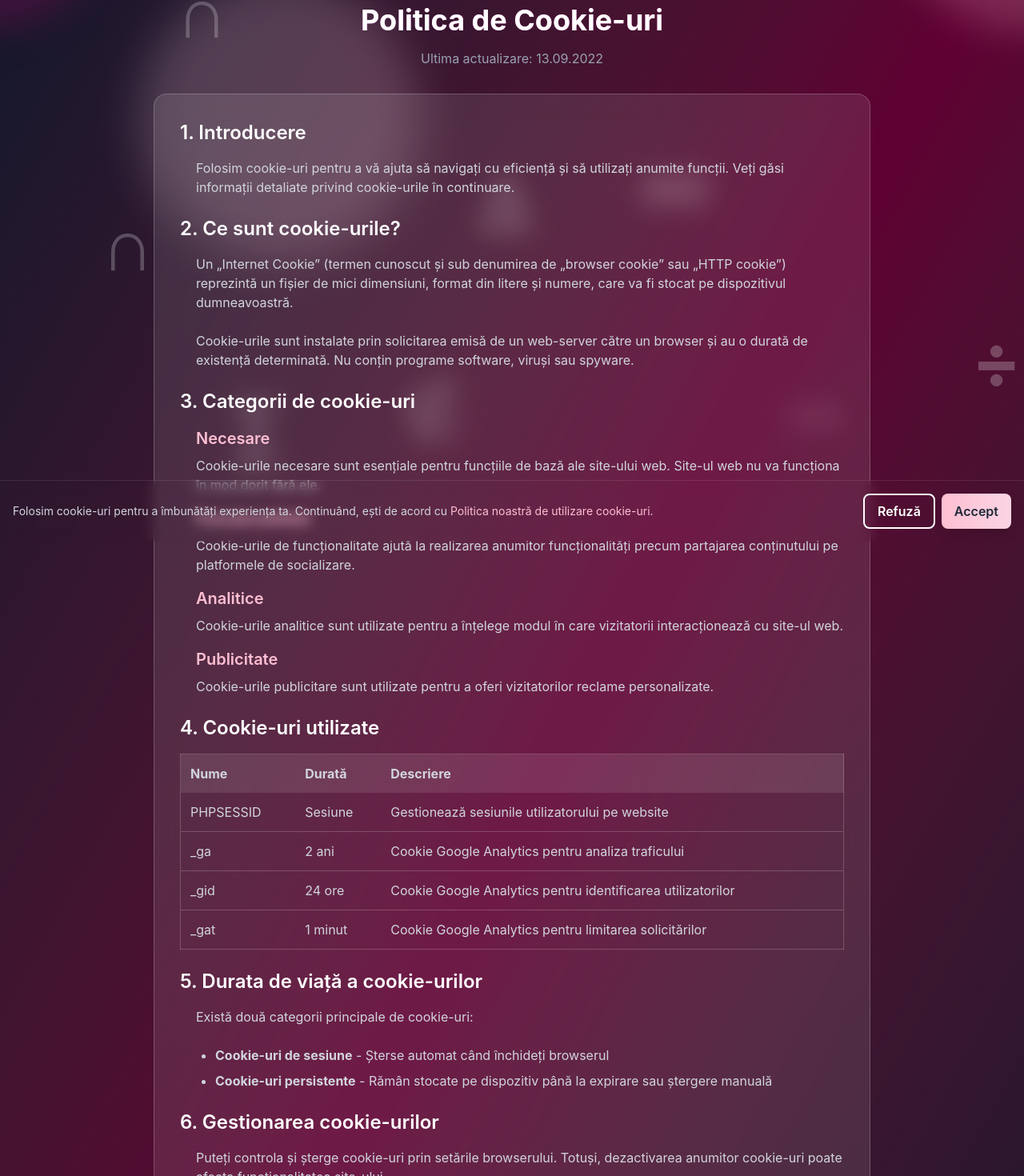
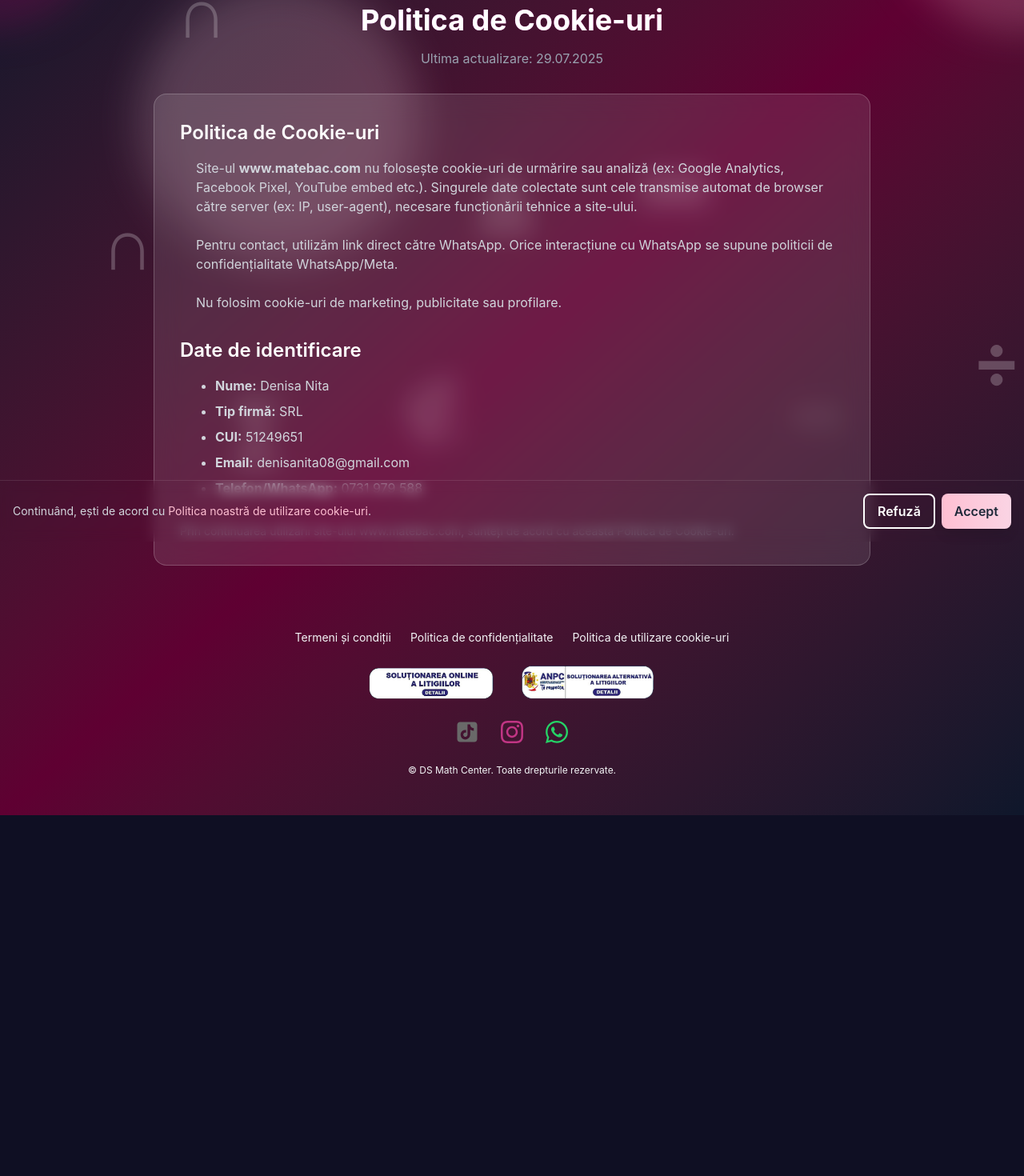
Before and after one commit to andrei-vataselu/math_meditatii, a Next.js app: page /politica-cookies in a window 1280 px wide. Shown: the part 123-1593 px from the top of the page at 80% size. After the commit the page ends 1142 px from the top, so only its background shows below. Built offline with nearby package versions, Linux system fonts and the light colour scheme.

Commit message:
updated code

```diff
--- a/src/app/components/CookieBanner.tsx
+++ b/src/app/components/CookieBanner.tsx
@@ -37,7 +37,7 @@ export default function CookieBanner() {
     >
       <div className="max-w-7xl mx-auto px-4 flex flex-col md:flex-row items-center justify-between gap-4">
         <div className="text-sm text-gray-300 text-center md:text-left">
-          Folosim cookie-uri pentru a îmbunătăți experiența ta. Continuând, ești de acord cu{' '}
+        Continuând, ești de acord cu{' '}
           <Link href="/politica-cookies" className="text-[#FEBFD2] hover:underline">
             Politica noastră de utilizare cookie-uri
           </Link>.
--- a/src/app/components/Footer.tsx
+++ b/src/app/components/Footer.tsx
@@ -71,11 +71,11 @@ export default function Footer() {
           <FaInstagram size={32} color="#C13584" />
           </a>
           <a
-            href="https://chat.whatsapp.com/KXZcwE814NtLImYiBYkOBd"
+            href="https://wa.me/40731979588"
             target="_blank"
             rel="noopener noreferrer"
             className="w-8 h-8 flex items-center justify-center"
-            aria-label="Instagram"
+            aria-label="WhatsApp"
           >
           <FaWhatsapp size={32} color="#25D366" />
           </a>
--- a/src/app/politica-cookies/page.tsx
+++ b/src/app/politica-cookies/page.tsx
@@ -32,7 +32,7 @@ function CookiesContent() {
               transition={{ duration: 0.6, delay: 0.3 }}
               className="text-gray-400 mb-6"
             >
-              Ultima actualizare: 13.09.2022
+              Ultima actualizare: 29.07.2025
             </motion.p>
           </div>
 
@@ -43,110 +43,28 @@ function CookiesContent() {
             transition={{ duration: 0.6}}
           >
             <div className="prose prose-invert prose-lg max-w-none">
-              <h2 className="text-2xl font-semibold text-white mb-4">1. Introducere</h2>
+              <h2 className="text-2xl font-semibold text-white mb-4">Politica de Cookie-uri</h2>
               <p className="mb-6 text-gray-300 ml-5">
-                Folosim cookie-uri pentru a vă ajuta să navigați cu eficiență și să utilizați anumite funcții. Veți găsi informații detaliate privind cookie-urile în continuare.
-              </p>
-
-              <h2 className="text-2xl font-semibold text-white mb-4">2. Ce sunt cookie-urile?</h2>
-              <p className="mb-6 text-gray-300 ml-5">
-                Un „Internet Cookie” (termen cunoscut și sub denumirea de „browser cookie” sau „HTTP cookie”) reprezintă un fișier de mici dimensiuni, format din litere și numere, care va fi stocat pe dispozitivul dumneavoastră.
+                Site-ul <strong>www.matebac.com</strong> nu folosește cookie-uri de urmărire sau analiză (ex: Google Analytics, Facebook Pixel, YouTube embed etc.).
+                Singurele date colectate sunt cele transmise automat de browser către server (ex: IP, user-agent), necesare funcționării tehnice a site-ului.
               </p>
               <p className="mb-6 text-gray-300 ml-5">
-                Cookie-urile sunt instalate prin solicitarea emisă de un web-server către un browser și au o durată de existență determinată. Nu conțin programe software, viruși sau spyware.
-              </p>
-
-              <h2 className="text-2xl font-semibold text-white mb-4">3. Categorii de cookie-uri</h2>
-              <div className="mb-6 text-gray-300 ml-5">
-                <h3 className="text-xl font-semibold text-[#FEBFD2] mb-2">Necesare</h3>
-                <p className="mb-4">
-                  Cookie-urile necesare sunt esențiale pentru funcțiile de bază ale site-ului web. Site-ul web nu va funcționa în mod dorit fără ele.
-                </p>
-
-                <h3 className="text-xl font-semibold text-[#FEBFD2] mb-2">Funcționalitate</h3>
-                <p className="mb-4">
-                  Cookie-urile de funcționalitate ajută la realizarea anumitor funcționalități precum partajarea conținutului pe platformele de socializare.
-                </p>
-
-                <h3 className="text-xl font-semibold text-[#FEBFD2] mb-2">Analitice</h3>
-                <p className="mb-4">
-                  Cookie-urile analitice sunt utilizate pentru a înțelege modul în care vizitatorii interacționează cu site-ul web.
-                </p>
-
-                <h3 className="text-xl font-semibold text-[#FEBFD2] mb-2">Publicitate</h3>
-                <p>
-                  Cookie-urile publicitare sunt utilizate pentru a oferi vizitatorilor reclame personalizate.
-                </p>
-              </div>
-
-              <h2 className="text-2xl font-semibold text-white mb-4">4. Cookie-uri utilizate</h2>
-              <div className="mb-6 overflow-x-auto">
-                <table className="w-full text-gray-300 border border-white/20">
-                  <thead>
-                    <tr className="bg-white/10">
-                      <th className="p-3 text-left">Nume</th>
-                      <th className="p-3 text-left">Durată</th>
-                      <th className="p-3 text-left">Descriere</th>
-                    </tr>
-                  </thead>
-                  <tbody>
-                    <tr className="border-b border-white/20">
-                      <td className="p-3">PHPSESSID</td>
-                      <td className="p-3">Sesiune</td>
-                      <td className="p-3">Gestionează sesiunile utilizatorului pe website</td>
-                    </tr>
-                    <tr className="border-b border-white/20">
-                      <td className="p-3">_ga</td>
-                      <td className="p-3">2 ani</td>
-                      <td className="p-3">Cookie Google Analytics pentru analiza traficului</td>
-                    </tr>
-                    <tr className="border-b border-white/20">
-                      <td className="p-3">_gid</td>
-                      <td className="p-3">24 ore</td>
-                      <td className="p-3">Cookie Google Analytics pentru identificarea utilizatorilor</td>
-                    </tr>
-                    <tr>
-                      <td className="p-3">_gat</td>
-                      <td className="p-3">1 minut</td>
-                      <td className="p-3">Cookie Google Analytics pentru limitarea solicitărilor</td>
-                    </tr>
-                  </tbody>
-                </table>
-              </div>
-
-              <h2 className="text-2xl font-semibold text-white mb-4">5. Durata de viață a cookie-urilor</h2>
-              <p className="mb-6 text-gray-300 ml-5">
-                Există două categorii principale de cookie-uri:
-              </p>
-              <ul className="list-disc pl-6 mb-6 space-y-2 text-gray-300 ml-5">
-                <li><strong>Cookie-uri de sesiune</strong> - Șterse automat când închideți browserul</li>
-                <li><strong>Cookie-uri persistente</strong> - Rămân stocate pe dispozitiv până la expirare sau ștergere manuală</li>
-              </ul>
-
-              <h2 className="text-2xl font-semibold text-white mb-4">6. Gestionarea cookie-urilor</h2>
-              <p className="mb-6 text-gray-300 ml-5">
-                Puteți controla și șterge cookie-uri prin setările browserului. Totuși, dezactivarea anumitor cookie-uri poate afecta funcționalitatea site-ului.
+                Pentru contact, utilizăm link direct către WhatsApp. Orice interacțiune cu WhatsApp se supune politicii de confidențialitate WhatsApp/Meta.
               </p>
               <p className="mb-6 text-gray-300 ml-5">
-                Pentru instrucțiuni specifice browserului dumneavoastră:
+                Nu folosim cookie-uri de marketing, publicitate sau profilare.
               </p>
+              <h2 className="text-2xl font-semibold text-white mb-4 mt-8">Date de identificare</h2>
               <ul className="list-disc pl-6 mb-6 space-y-2 text-gray-300 ml-5">
-                <li><a href="https://support.microsoft.com/en-us/help/17442/windows-internet-explorer-delete-manage-cookies" className="text-[#FEBFD2] hover:underline">Internet Explorer</a></li>
-                <li><a href="https://support.mozilla.org/en-US/kb/enable-and-disable-cookies-website-preferences" className="text-[#FEBFD2] hover:underline">Firefox</a></li>
-                <li><a href="https://support.google.com/chrome/answer/95647" className="text-[#FEBFD2] hover:underline">Chrome</a></li>
-                <li><a href="https://support.apple.com/guide/safari/manage-cookies-and-website-data-sfri11471/mac" className="text-[#FEBFD2] hover:underline">Safari</a></li>
+                <li><strong>Nume:</strong> Denisa Nita</li>
+                <li><strong>Tip firmă:</strong> SRL</li>
+                <li><strong>CUI:</strong> 51249651</li>
+                <li><strong>Email:</strong> denisanita08@gmail.com</li>
+                <li><strong>Telefon/WhatsApp:</strong> 0731 979 588</li>
               </ul>
-
-              <h2 className="text-2xl font-semibold text-white mb-4">7. Contact</h2>
-              <p className="mb-6 text-gray-300 ml-5">
-                Pentru orice întrebări legate de politica noastră de cookie-uri, vă rugăm să ne contactați la:<br />
-                Email: stanciu.denisa@gmail.com<br />
-                Telefon: 0751812610
-              </p>
-
               <div className="text-sm text-gray-400 mt-8">
                 <p>
-                  Prin continuarea utilizării site-ului www.dsmathcenter.ro, sunteți de acord cu această Politică de Cookie-uri.
+                  Prin continuarea utilizării site-ului www.matebac.com, sunteți de acord cu această Politică de Cookie-uri.
                 </p>
               </div>
             </div>
--- a/src/app/privacy/page.tsx
+++ b/src/app/privacy/page.tsx
@@ -32,7 +32,7 @@ function PrivacyContent() {
               transition={{ duration: 0.6, delay: 0.3 }}
               className="text-gray-400 mb-6"
             >
-              Ultima actualizare: 13.09.2022
+              Ultima actualizare: 29.07.2025
             </motion.p>
           </div>
 
@@ -46,18 +46,17 @@ function PrivacyContent() {
               <h2 className="text-2xl font-semibold text-white mb-4">1. Introducere</h2>
               <p className="mb-6 text-gray-300 ml-5">
                 Această Politică de Confidențialitate descrie modul în care DS Math Center colectează, utilizează,
-                dezvăluie și protejează informațiile pe care ni le furnizați atunci când utilizați site-ul nostru www.dsmathcenter.ro.
+                dezvăluie și protejează informațiile pe care ni le furnizați atunci când utilizați site-ul nostru www.matebac.com.
               </p>
 
               <h2 className="text-2xl font-semibold text-white mb-4">2. Datele pe care le colectăm</h2>
               <p className="mb-6 text-gray-300 ml-5">
-                Colectăm informații personale pe care ni le furnizați direct, cum ar fi:
+                Colectăm informații personale pe care ni le furnizați direct (nu prin site), cum ar fi:
               </p>
               <ul className="list-disc pl-6 mb-6 space-y-2 text-gray-300 ml-5">
                 <li>Nume și prenume</li>
                 <li>Adresă de email</li>
                 <li>Număr de telefon</li>
-                <li>Date de plată (procesate exclusiv prin procesatorii de plăți)</li>
                 <li>Alte informații necesare pentru furnizarea serviciilor noastre</li>
               </ul>
 
@@ -67,7 +66,6 @@ function PrivacyContent() {
               </p>
               <ul className="list-disc pl-6 mb-6 space-y-2 text-gray-300 ml-5">
                 <li>Furnizarea și îmbunătățirea serviciilor noastre</li>
-                <li>Procesarea tranzacțiilor</li>
                 <li>Comunicarea cu dumneavoastră</li>
                 <li>Asigurarea securității și împotriva fraudelor</li>
                 <li>Conformitatea cu obligațiile legale</li>
@@ -78,7 +76,6 @@ function PrivacyContent() {
                 Nu vindem sau închiriem informațiile dumneavoastră personale terților. Datele pot fi partajate cu:
               </p>
               <ul className="list-disc pl-6 mb-6 space-y-2 text-gray-300 ml-5">
-                <li>Furnizori de servicii care ne ajută în activitatea noastră (ex: procesatori de plăți)</li>
                 <li>Autorități competente, atunci când este necesar prin lege</li>
                 <li>Alte terțe părți cu consimțământul dumneavoastră</li>
               </ul>
@@ -104,26 +101,35 @@ function PrivacyContent() {
 
               <h2 className="text-2xl font-semibold text-white mb-4">7. Cookie-uri</h2>
               <p className="mb-6 text-gray-300 ml-5">
-                Site-ul nostru utilizează cookie-uri pentru a îmbunătăți experiența de navigare. Puteți gestiona preferințele
-                pentru cookie-uri în setările browserului dumneavoastră.
+                Site-ul nostru NU utilizează cookie-uri pentru a îmbunătăți experiența de navigare.
               </p>
 
-              <h2 className="text-2xl font-semibold text-white mb-4">8. Modificări ale politicii</h2>
+
+              <h2 className="text-2xl font-semibold text-white mb-4">8. Date de identificare</h2>
+              <ul className="list-disc pl-6 mb-6 space-y-2 text-gray-300 ml-5">
+                <li><strong>Nume:</strong> Denisa Nita</li>
+                <li><strong>Tip firmă:</strong> SRL</li>
+                <li><strong>CUI:</strong> 51249651</li>
+                <li><strong>Email:</strong> denisanita08@gmail.com</li>
+                <li><strong>Telefon/WhatsApp:</strong> 0731 979 588</li>
+              </ul>
+
+              <h2 className="text-2xl font-semibold text-white mb-4">9. Modificări ale politicii</h2>
               <p className="mb-6 text-gray-300 ml-5">
                 Ne rezervăm dreptul de a actualiza această Politică de Confidențialitate periodic. Orice modificări vor fi
                 publicate pe această pagină cu o dată de actualizare revizuită.
               </p>
 
-              <h2 className="text-2xl font-semibold text-white mb-4">9. Contact</h2>
+              <h2 className="text-2xl font-semibold text-white mb-4">10. Contact</h2>
               <p className="mb-6 text-gray-300 ml-5">
                 Pentru întrebări sau solicitări legate de confidențialitate, vă rugăm să ne contactați la:<br />
-                Email: stanciu.denisa@gmail.com<br />
-                Telefon: 0751812610
+                Email: denisanita08@gmail.com<br />
+                Telefon: 0731 979 588
               </p>
 
               <div className="text-sm text-gray-400 mt-8">
                 <p>
-                  Prin utilizarea site-ului www.dsmathcenter.ro, sunteți de acord cu această Politică de Confidențialitate.
+                  Prin utilizarea site-ului www.matebac.com, sunteți de acord cu această Politică de Confidențialitate.
                 </p>
               </div>
             </div>
--- a/src/app/tos/page.tsx
+++ b/src/app/tos/page.tsx
@@ -32,7 +32,7 @@ function TOSContent() {
               transition={{ duration: 0.6, delay: 0.3 }}
               className="text-gray-400 mb-6"
             >
-              Ultima actualizare: 13.09.2022
+              Ultima actualizare: 29.07.2025
             </motion.p>
           </div>
 
@@ -45,18 +45,18 @@ function TOSContent() {
             <div className="prose prose-invert prose-lg max-w-none">
               <h2 className="text-2xl font-semibold text-white mb-4">1. Părțile Acordului</h2>
               <p className="mb-6 text-gray-300 ml-5">
-              Acest acord este încheiat între Denisa Stanciu – furnizorul cursurilor și serviciilor educaționale prezentate pe platforma www.dsmathcenter.ro – și fiecare persoană fizică sau juridică ce achiziționează aceste produse.
-              <br/> Denisa Stanciu, în calitate de prestator, se angajează să ofere acces la programe educaționale online, în conformitate cu termenii prezentați mai jos.
+              Acest acord este încheiat între Denisa Nita – furnizorul cursurilor și serviciilor educaționale prezentate pe platforma www.matebac.com – și fiecare persoană fizică sau juridică ce achiziționează aceste produse.
+              <br/> Denisa Nita, în calitate de prestator, se angajează să ofere acces la programe educaționale online, în conformitate cu termenii prezentați mai jos.
               </p>
 
               <h2 className="text-2xl font-semibold text-white mb-4">2. Obiectul Acordului</h2>
               <p className="mb-6 text-gray-300 ml-5">
-                Vânzarea online a cursurilor prezentate pe platforma www.dsmathcenter.ro.
+                Vânzarea online a cursurilor prezentate pe platforma www.matebac.com.
               </p>
 
               <h2 className="text-2xl font-semibold text-white mb-4">3. Politica de Livrare</h2>
               <p className="mb-6 text-gray-300 ml-5">
-                Materialele vor fi livrate prin intermediul platformelor Facebook/ZOOM. Programul va începe în data specificată
+                Materialele vor fi livrate prin intermediul platformelor online. Programul va începe în data specificată
                 pentru fiecare curs și va dura până în data de încheiere comunicată.
               </p>
 
@@ -73,27 +73,33 @@ function TOSContent() {
                 Odată cu primirea accesului la produse/servicii, dreptul la returnare dispare.
               </p>
 
+
               <h2 className="text-2xl font-semibold text-white mb-4">6. Confidențialitate</h2>
               <p className="mb-6 text-gray-300 ml-5">
                 Toate datele personale sunt strict confidențiale și vor fi prelucrate în conformitate cu GDPR.
                 Nu stocăm detalii ale cardurilor de plată.
               </p>
 
-              <h2 className="text-2xl font-semibold text-white mb-4">7. Forță Majoră</h2>
-              <p className="mb-6 text-gray-300 ml-5">
-                În caz de evenimente de forță majoră (accidente, deces, catastrofe naturale), contractul poate fi reziliat fără penalități.
-              </p>
+              <h2 className="text-2xl font-semibold text-white mb-4">7. Date de identificare</h2>
+              <ul className="list-disc pl-6 mb-6 space-y-2 text-gray-300 ml-5">
+                <li><strong>Nume:</strong> Denisa Nita</li>
+                <li><strong>Tip firmă:</strong> SRL</li>
+                <li><strong>CUI:</strong> 51249651</li>
+                <li><strong>Email:</strong> denisanita08@gmail.com</li>
+                <li><strong>Telefon/WhatsApp:</strong> 0731 979 588</li>
+              </ul>
+
 
               <h2 className="text-2xl font-semibold text-white mb-4">8. Contact</h2>
               <p className="mb-6 text-gray-300 ml-5">
                 Pentru orice întrebări, vă rugăm să ne contactați la:<br />
-                Email: stanciu.denisa@gmail.com<br />
-                Telefon: 0751812610
+                Email: denisanita08@gmail.com<br />
+                Telefon: 0731 979 588
               </p>
 
               <div className="text-sm text-gray-400 mt-8">
                 <p>
-                  Prin utilizarea site-ului www.dsmathcenter.ro, sunteți de acord cu acești Termeni și Condiții,
+                  Prin utilizarea site-ului www.matebac.com, sunteți de acord cu acești Termeni și Condiții,
                   Politica de Confidențialitate și Politica de Cookie-uri.
                 </p>
               </div>
```
Also changed, not shown: 1 other file (tests, documents, lock files or other folders).
